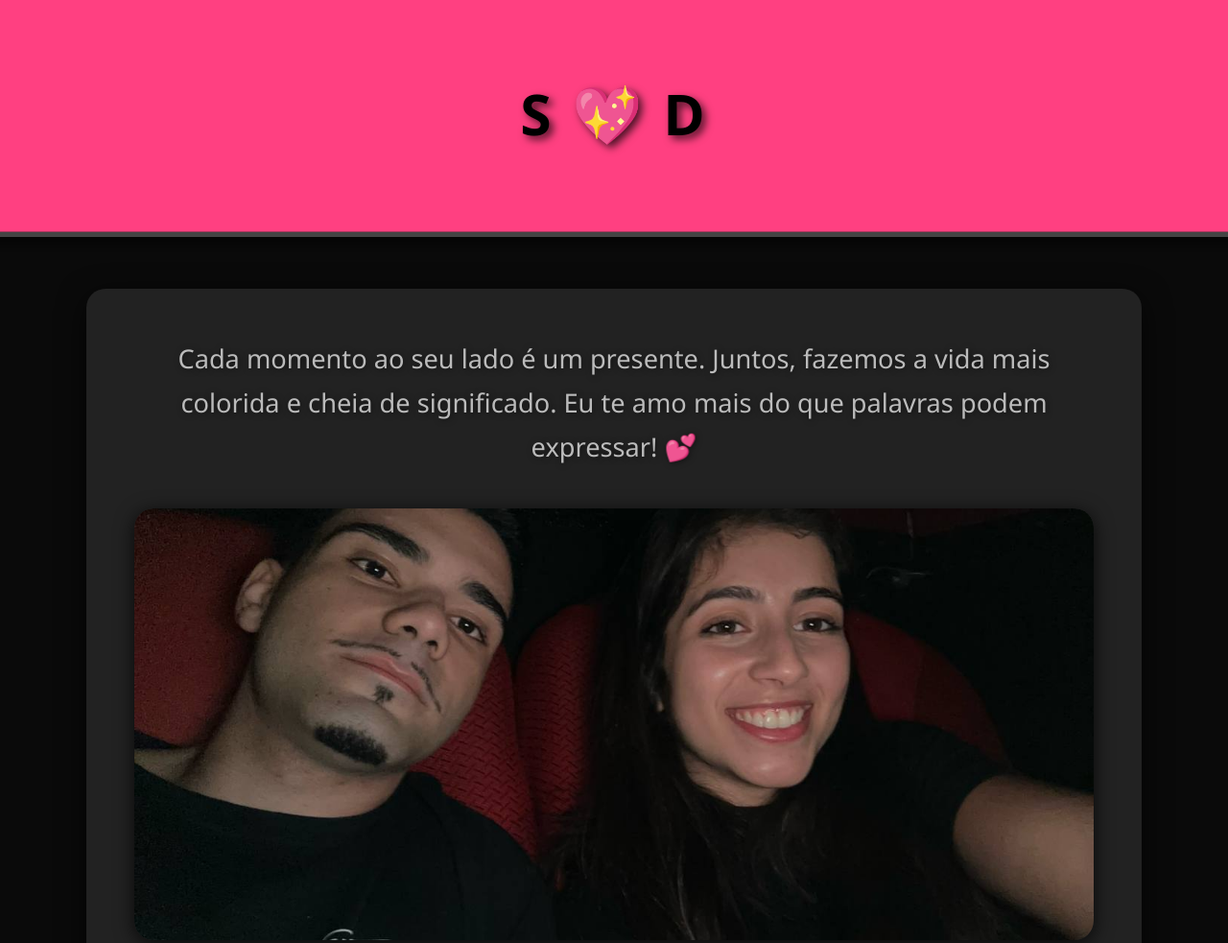
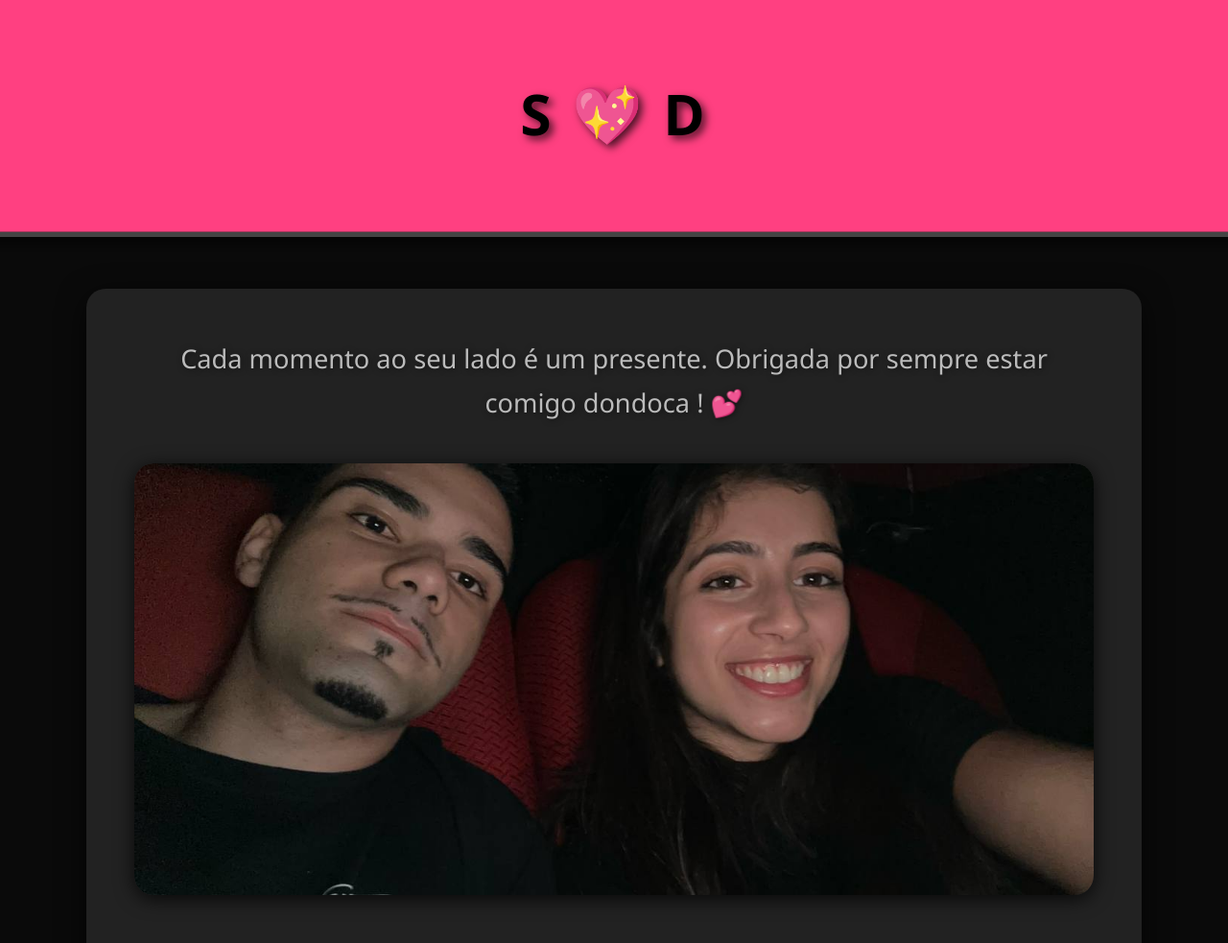
Before and after one commit to TIOSAMBR/S-D, a plain HTML site: page index.html in a window 1280 px wide. Shown: the top 983 px of the page at 96% size. Drawn offline with Linux system fonts and the light colour scheme.

Commit message:
Update index.html

```diff
--- a/index.html
+++ b/index.html
@@ -228,8 +228,7 @@
 
     <div class="container">
         <p class="message">
-            Cada momento ao seu lado é um presente. Juntos, fazemos a vida mais colorida e cheia de significado.
-            Eu te amo mais do que palavras podem expressar! 💕
+            Cada momento ao seu lado é um presente. Obrigada por sempre estar comigo dondoca ! 💕
         </p>
 
         <div class="photos">
```
